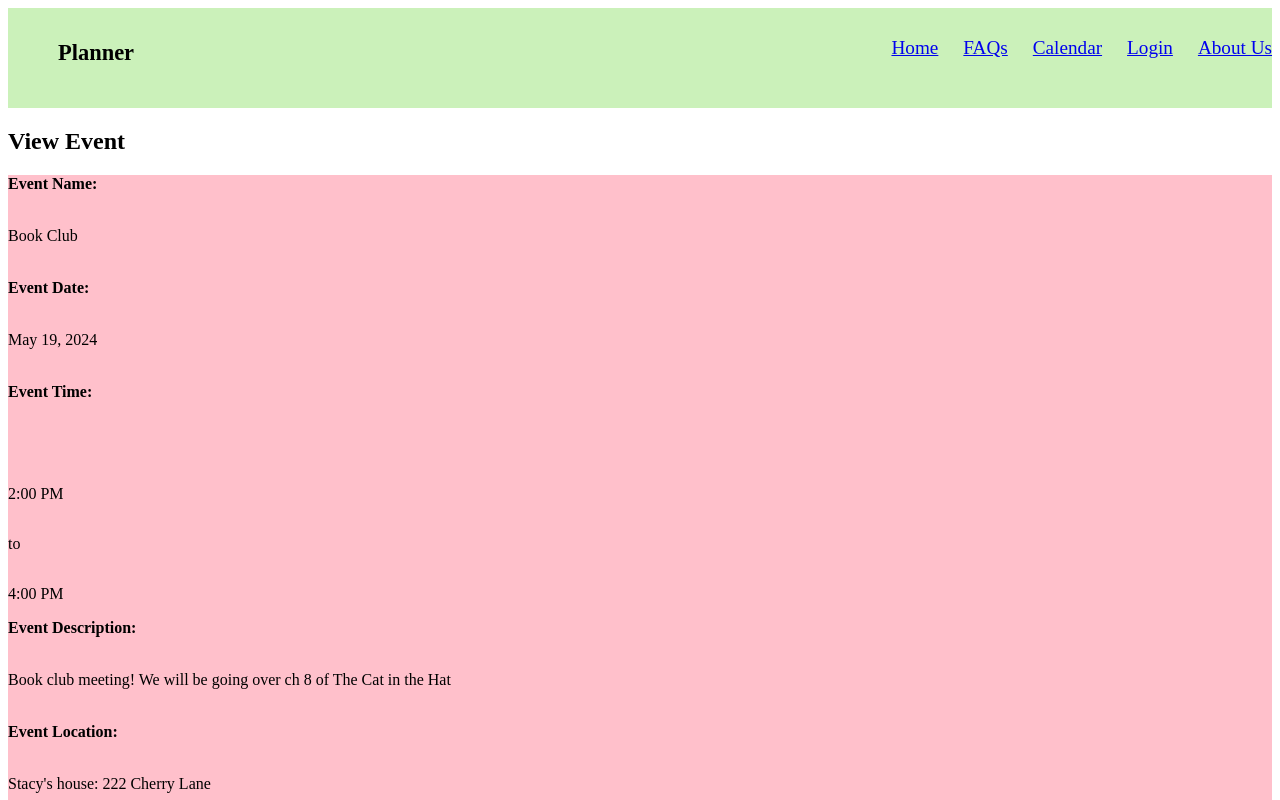
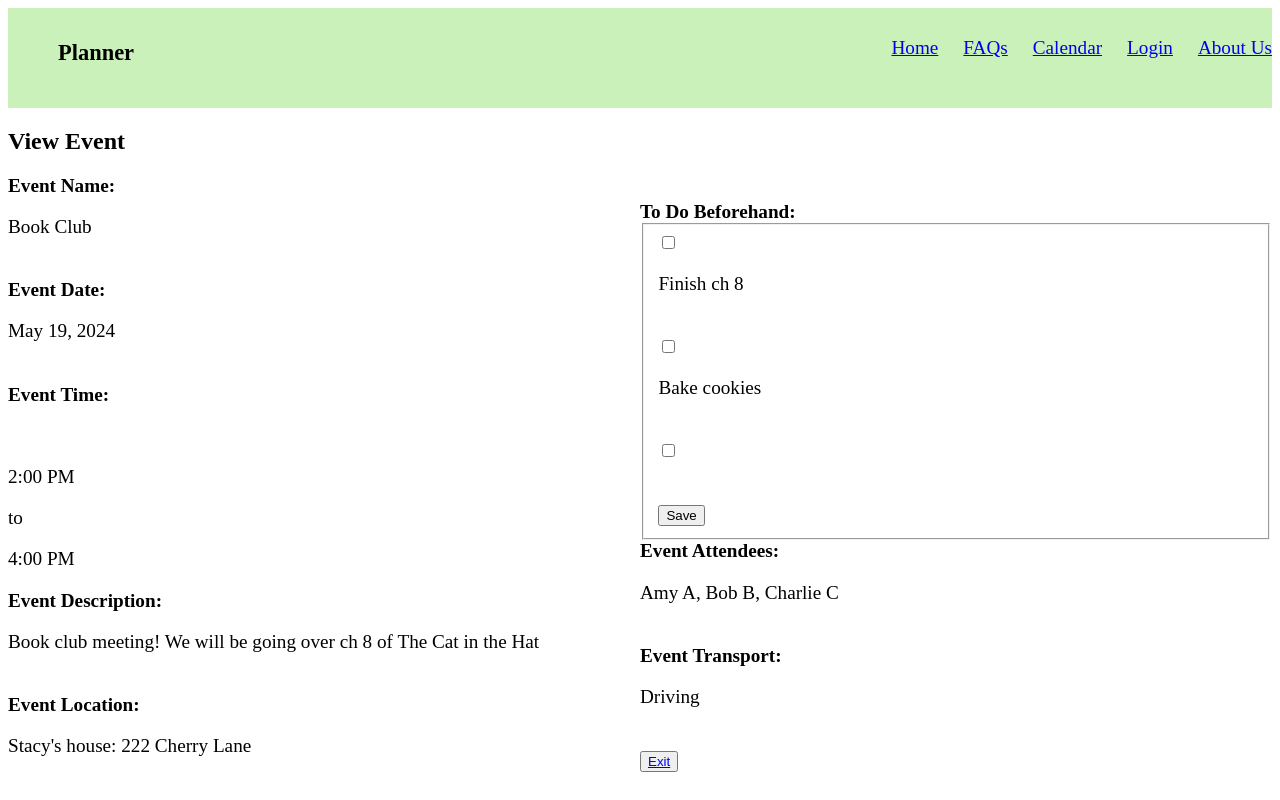
Before and after one commit to jtly4/Planner_Journal, a React (Create React App) app: page /ViewEvent in a window 1280 px wide. Shown: the top 800 px of the page. Built offline with nearby package versions, Linux system fonts and the light colour scheme.

Commit message:
Update App.css

```diff
--- a/src/App.css
+++ b/src/App.css
@@ -5,6 +5,8 @@
   --tea_green: #D0E3C4
   --lilac: #CBA9D2
   --deep_purple: #503047
+  background: var(--creame);
+  color: var(--deep_purple);
 }
 
 .App {
@@ -61,6 +63,7 @@
 
 .navbar_container {
   display: grid;
+  position: sticky;
   grid-template-columns: auto auto;
   justify-content: space-between;
   height: 80px;
@@ -104,20 +107,41 @@
   transition: all 0.3s ease;
 }
 
-.event_calendar {
-  background: var(--lavenderblush);
+.event_container {
   height: auto;
-  display: flex;
-  justify-content: center;
+  width: 100%;
+  display: grid;
+  grid-template-columns: 50% 50%;
+  justify-content: space-evenly;
   align-items: center;
   font-size: 1.2rem;
-  position: sticky;
   top: 0;
-  z-index: 999;
 }
 
+.view_left {
+  width: fill;
+}
 
-.view_left {
-  background-color: pink;
+.view_right {
+  height: fill;
+  width: fill;
+}
+
+.exit_view {
+  align-items: right;
+}
+
+/*.feature_container {
+  height: auto;
+  width: 100%;
   display: grid;
+  grid-template-columns: 33% 33% 33%;
+  justify-content: space-evenly;
+  align-items: center;
+  font-size: 1.2rem;
+  top: 0;
 }
+
+.feature_card {
+  width: fill;
+}*/
```
